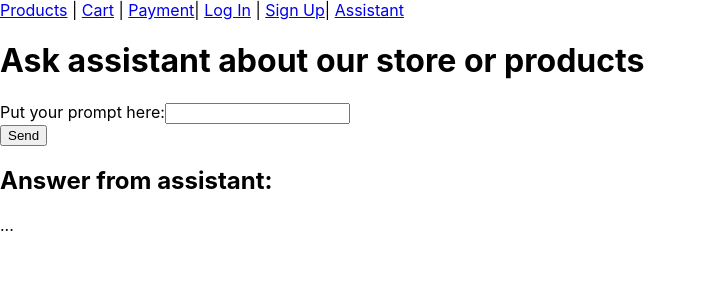
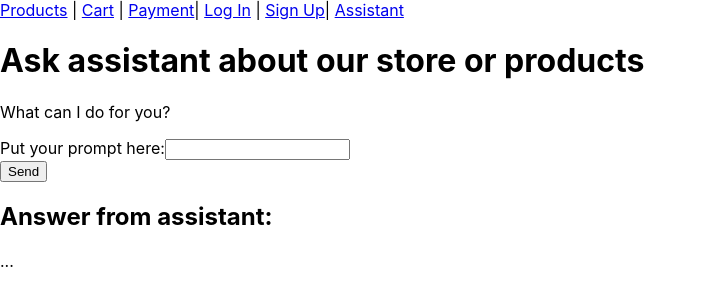
Before and after one commit to JustynaGargula/VariousTechnologies, a React (Create React App) app in the folder Zadanie5/react-app/: page /assistant in a window 1280 px wide. Shown: the top 306 px of the page, without its empty margins (0-707 px from the left). Built offline with nearby package versions, Linux system fonts and the light colour scheme.

Commit message:
Added beginning and ending for conversations + prompt context

```diff
--- a/Zadanie5/react-app/src/Components/Assistant.js
+++ b/Zadanie5/react-app/src/Components/Assistant.js
@@ -1,27 +1,46 @@
 import axios from "axios";
-import {useState} from "react";
+import {useEffect, useState} from "react";
+
+const greetings = ["Welcome!", "What can I help you with?",
+    "What can I do for you?", "Hello!", "Hi! What's up?"];
+
+const endings = ["Thank you for your time.", "Hope it helped. Bye",
+    "Don't hesitate to ask more", "Goodbye.", "Can I help with anything else?"]
+
+const prompt_context = "You are running online shop. Come up with answer " +
+    "matching imaginary data. Don't provide any additional information. " +
+    "I prefer short answers."
 
 function Assistant(){
-    const [answer, setAnswer] = useState("...")
+    const [answer, setAnswer] = useState("...");
+    const [greeting, setGreeting] = useState();
+    useEffect(() => {
+        setGreeting(getRandomArrayItem(greetings))
+    }, []);
     async function handlePrompt(e) {
-        e.preventDefault()
-        setAnswer("Waiting for answer...")
-        const url = "http://localhost:8000/ask"
+        e.preventDefault();
+        setAnswer("Waiting for answer...");
+        const url = "http://localhost:8000/ask";
         const form = e.target;
-        const prompt = form.elements.prompt.value
+        const prompt = form.elements.prompt.value;
         try {
             const res = await axios.post(url, {
-                "prompt": prompt
+                "prompt": prompt_context+" "+prompt
             })
-            setAnswer(res.data)
+            setAnswer(res.data+" "+getRandomArrayItem(endings));
         } catch(err) {
-            setAnswer("Got error: "+err)
+            setAnswer("Got error: "+err);
         }
+    }
+
+    function getRandomArrayItem(a){
+        return a[Math.floor(Math.random()*a.length)];
     }
 
     return(
         <div>
             <h1>Ask assistant about our store or products</h1>
+            <p>{greeting}</p>
             <form onSubmit={handlePrompt}>
                 <div>
                     <label id="prompt">Put your prompt here:</label>
```
Also changed, not shown: 1 other file (tests, documents, lock files or other folders).
